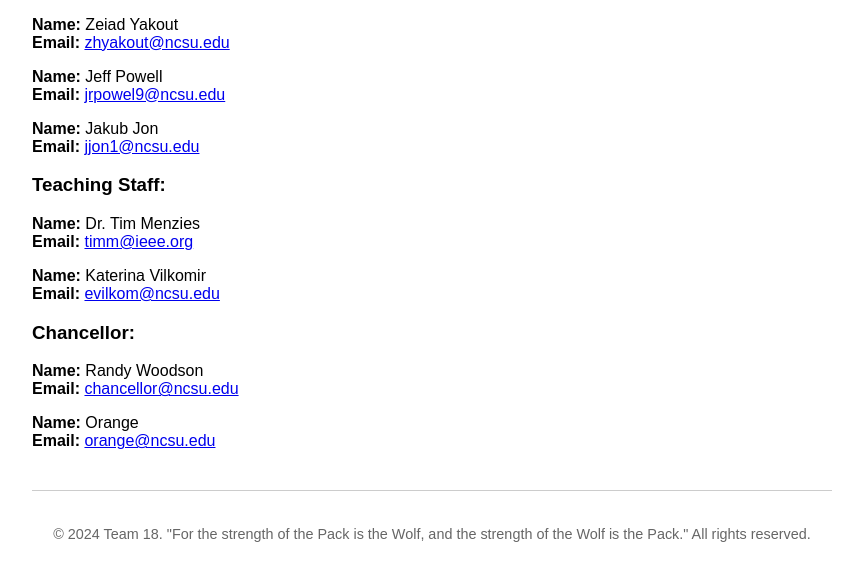
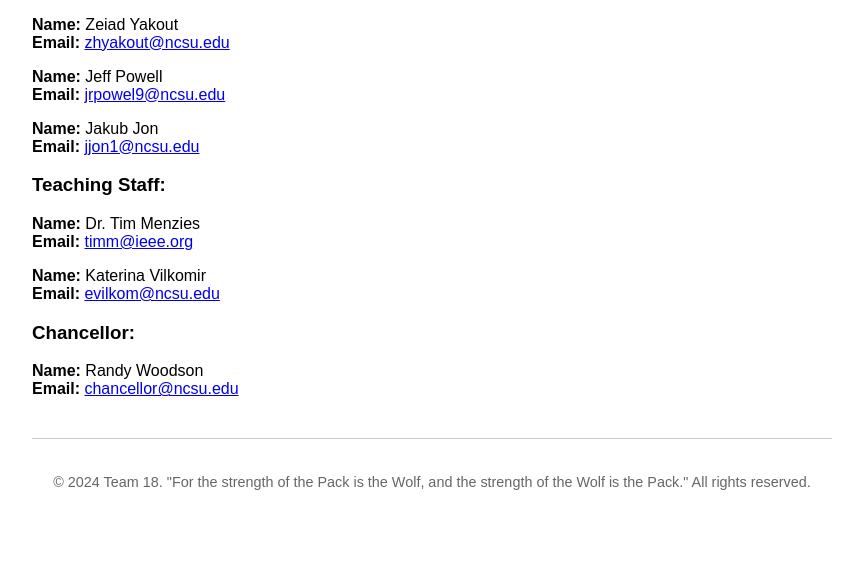
Before and after one commit to CSC510-Group18/git-homework2, a plain HTML site: page index.html in a window 1280 px wide. Shown: the part 125-706 px from the top of the page, without its empty margins (208-1071 px from the left). Drawn offline with Linux system fonts and the light colour scheme.

Commit message:
Revert "add an orange to index.html"
This reverts commit d2366d17675e96b43882c7e08deca3d616a3e457.

```diff
--- a/index.html
+++ b/index.html
@@ -63,10 +63,6 @@
             <p><strong>Name:</strong> Randy Woodson<br>
             <strong>Email:</strong> <a href="mailto:chancellor@ncsu.edu">chancellor@ncsu.edu</a></p>
         </div>
-        <div class="member">
-            <p><strong>Name:</strong> Orange<br>
-            <strong>Email:</strong> <a href="mailto:orange@ncsu.edu">orange@ncsu.edu</a></p>
-        </div>
 
     </div>
 
```
